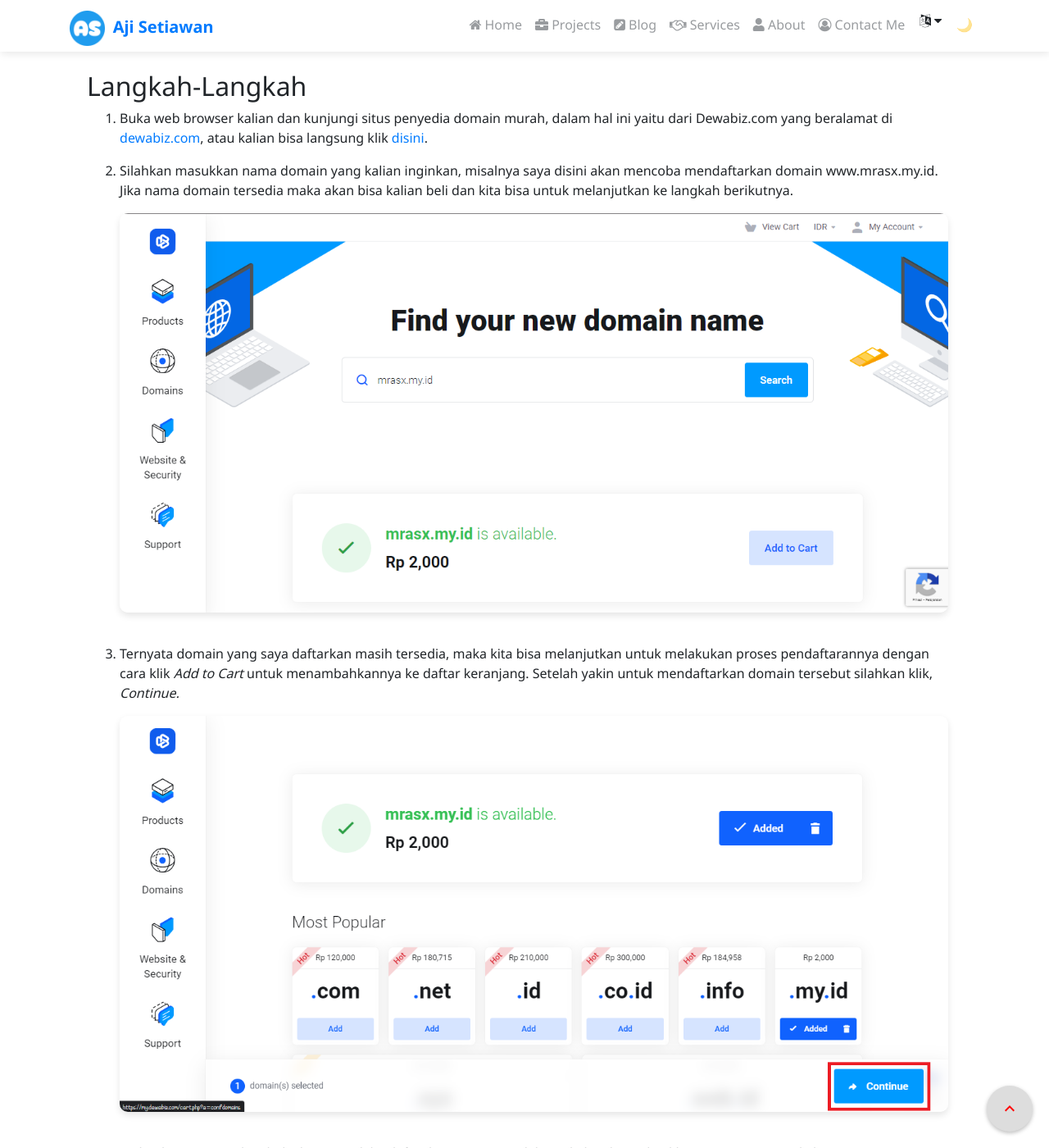
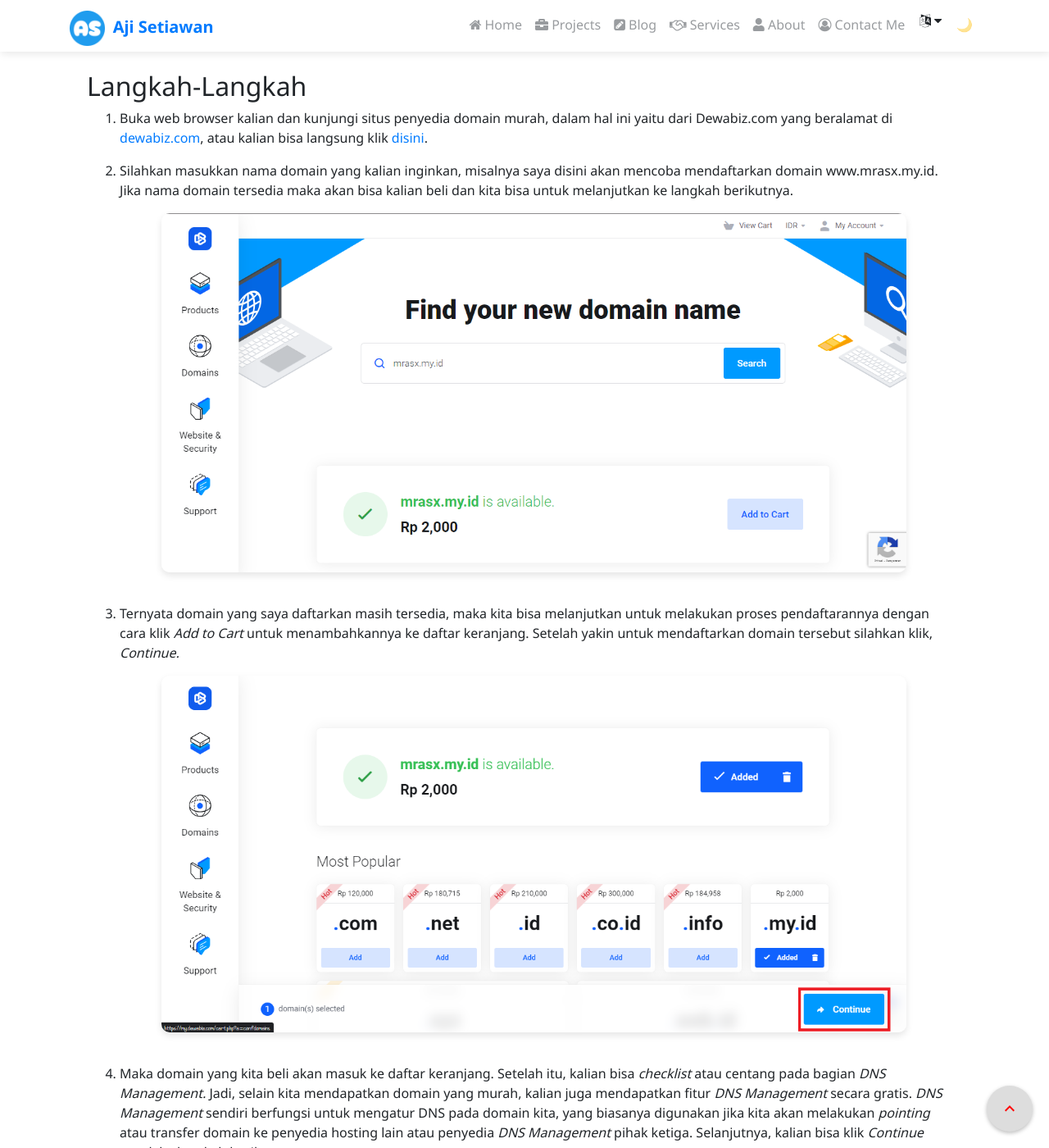
Before and after one commit to ajisetiawan716/ajisetiawan716.github.io, a Jekyll site: the page built from _posts/2023-12-15-cara-daftar-domain-my.id-murah-di-dewabiz.md, in a window 1280 px wide and 1400 px high, scrolled down 1434 px. Shown: the whole window at 82% size. Built offline with Jekyll 4.4.1, drawn with Linux system fonts in a browser that asks for light colours; nearby versions of some CDN libraries; emoji names are drawn with the system emoji font; comment, search, counter and statistics services are not loaded; a style sheet for code colours, icons or effects is not loaded.

Commit message:
Update _blog.scss

```diff
--- a/_sass/_blog.scss
+++ b/_sass/_blog.scss
@@ -18,6 +18,22 @@
 /* Image Post-body*/
 .post-body img {
   box-shadow: 0 4px 8px rgba(0, 0, 0, 0.1); /* Sesuaikan nilai bayangan sesuai preferensi Anda */
+    display: block;
+    margin: auto;
+    width: 100%;
+    height: auto;
+}
+.post-body img.half-width {
+    width: 50%
+}
+@media screen and (min-width: 768px) {
+    .post-body img {
+        width:90%
+    }
+
+    .post-body img.half-width {
+        width: 45%
+    }
 }
 
 /* Start of Pagination */
```
